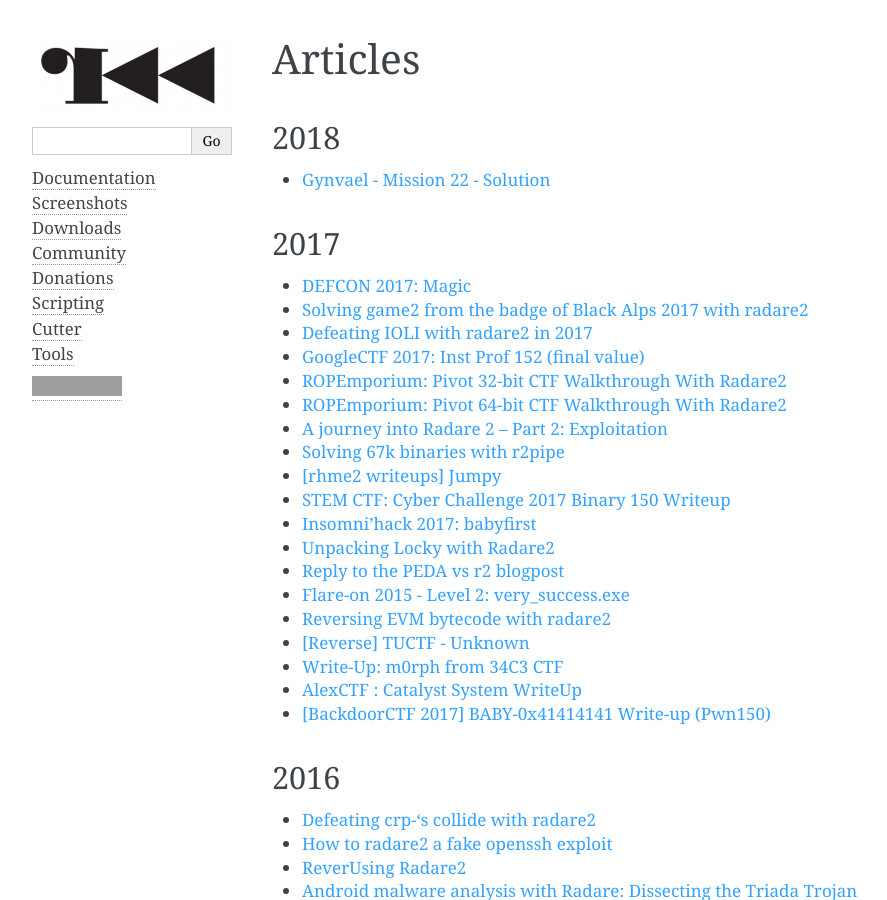
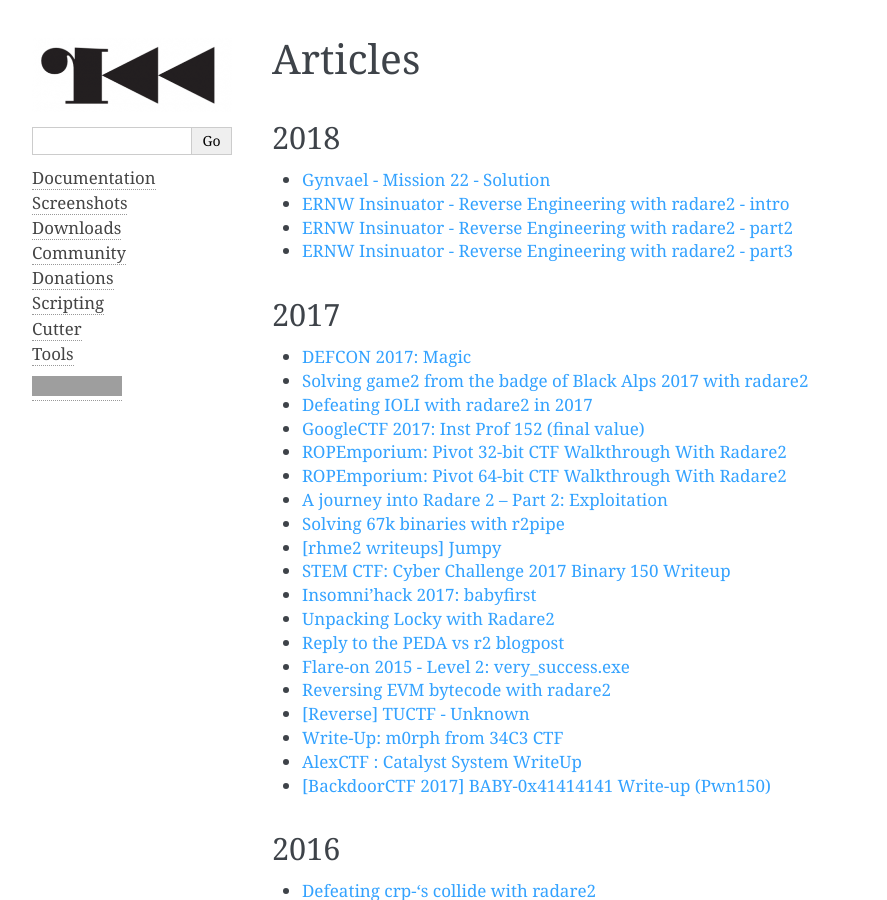
Before and after one commit to radareorg/radareorg, a Sphinx documentation site: the page built from source/articles.rst, in a window 1280 px wide and 900 px high. Shown: the whole window, without its empty margins (148-1035 px from the left). Built offline with Sphinx 7.4.7, drawn with Linux system fonts in a browser that asks for light colours; grey boxes are pictures that could not be loaded.

Commit message:
Add even moar articles

```diff
--- a/source/articles.rst
+++ b/source/articles.rst
@@ -9,6 +9,9 @@
 ----
 
 - `Gynvael - Mission 22 - Solution <https://ctfs.ghost.io/gynvael-mission-22-solution/>`__
+- `ERNW Insinuator - Reverse Engineering with radare2 - intro <https://insinuator.net/2016/08/reverse-engineering-with-radare2-intro/>`__
+- `ERNW Insinuator - Reverse Engineering with radare2 - part2 <https://insinuator.net/2016/08/reverse-engineering-with-radare2-part-2/>`__
+- `ERNW Insinuator - Reverse Engineering with radare2 - part3 <https://insinuator.net/2016/10/reverse-engineering-with-radare2-part-3/>`__
 
 2017
 ----
```
